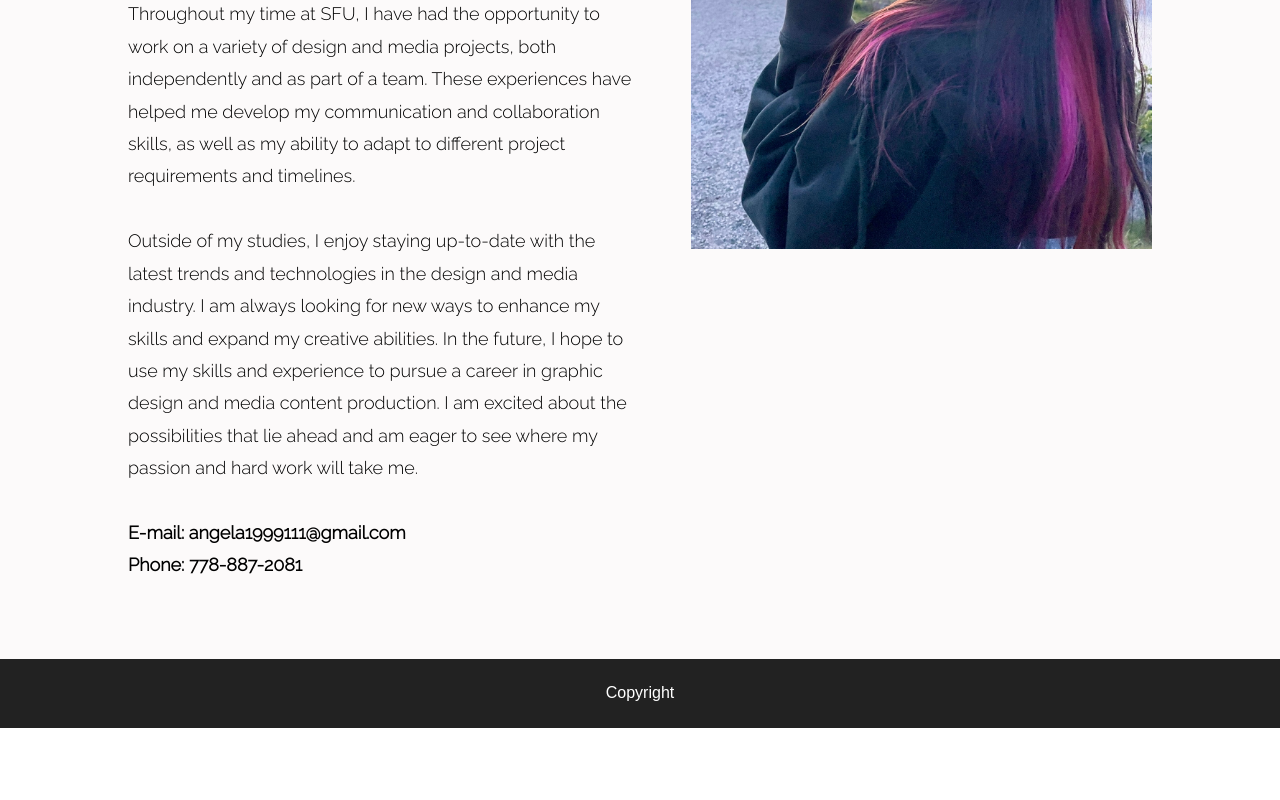
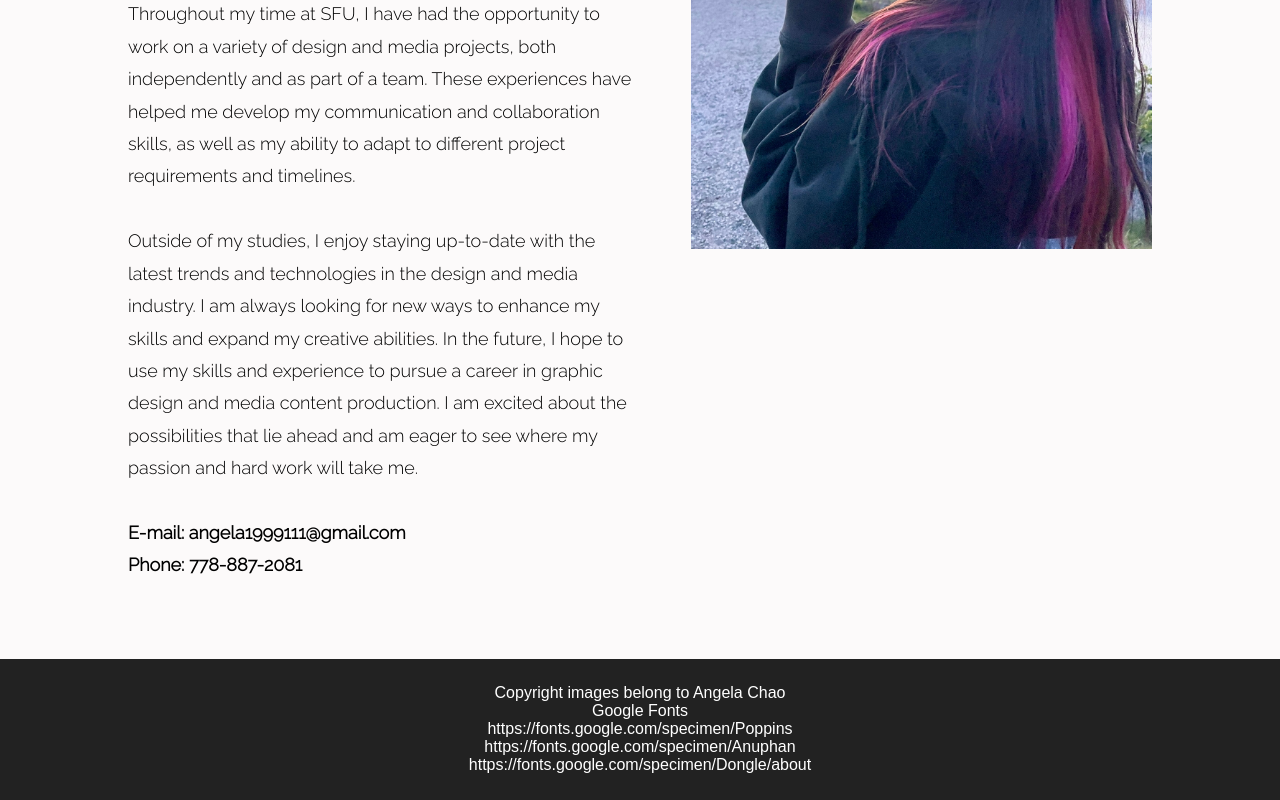
Before and after one commit to angela1101/IAT339, a plain HTML site: page about.html in a window 1280 px wide. Shown: the part 986-1786 px from the top of the page. Before the commit the page ends 1714 px from the top, so only its background shows below. Drawn offline with Linux system fonts and the light colour scheme.

Commit message:
added fonts citation

```diff
--- a/about.html
+++ b/about.html
@@ -55,7 +55,15 @@
     </div>
 </div>
 <footer>
-    Copyright
+    Copyright images belong to Angela Chao
+    <br>
+    Google Fonts
+    <br>
+    https://fonts.google.com/specimen/Poppins
+    <br>
+    https://fonts.google.com/specimen/Anuphan
+    <br>
+    https://fonts.google.com/specimen/Dongle/about
 </footer>
 
 </body>
```
